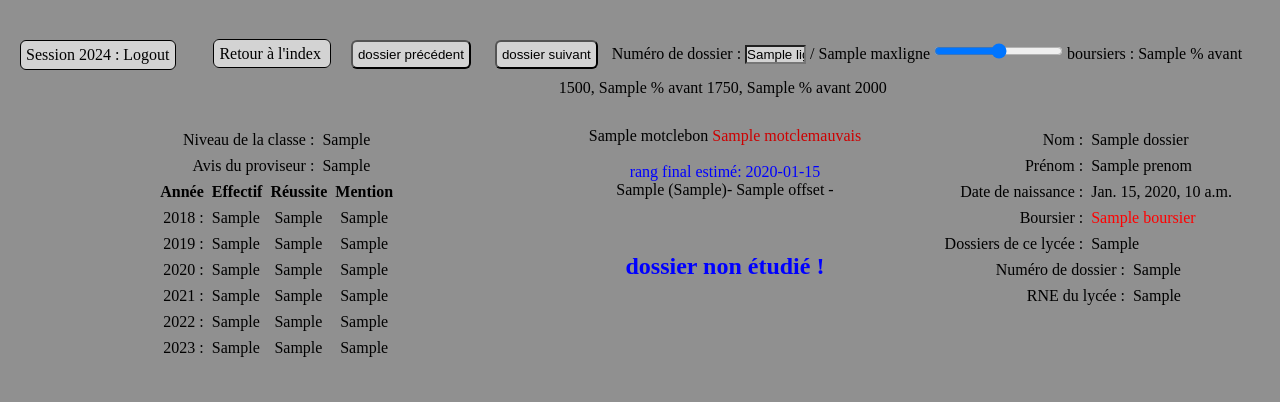
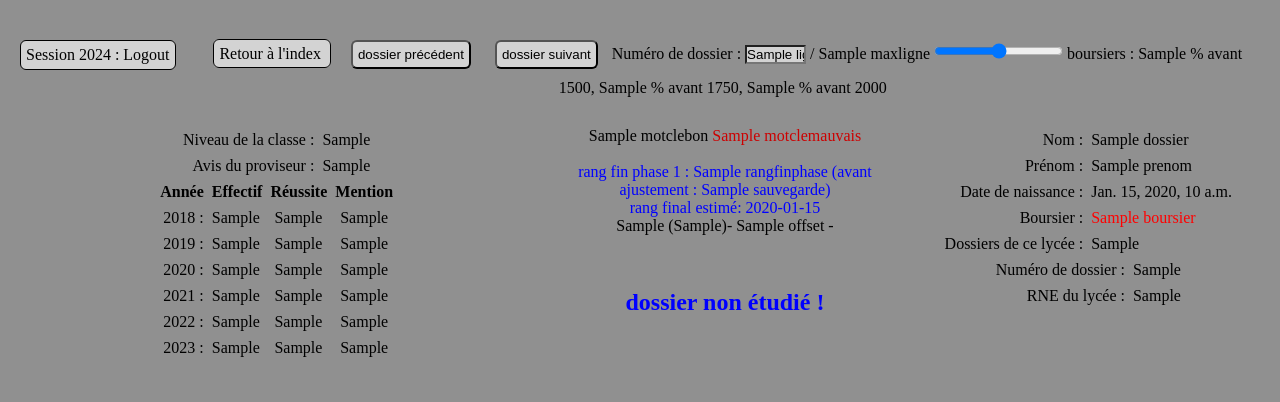
Before and after one commit to JeromeCirm/sitempsi, a Django app: template etudedossier2024/templates/etudedossier2024/traitement.html in a window 1280 px wide. Shown: the top 402 px of the page. Run offline with Django 4.2, Linux system fonts and the light colour scheme; tables that the repository leaves empty hold one stand-in row (values such as "Sample post"); the template is opened without the code that fills it: values that come from a table or form of the project are taken from there, most other values are stand-ins (such as "Sample title", 1, 10 or a date in 2020); parts of the project's set-up code (start-up, migrations or seed data) failed here and were passed over.

Commit message:
Update traitement.html

```diff
--- a/etudedossier2024/templates/etudedossier2024/traitement.html
+++ b/etudedossier2024/templates/etudedossier2024/traitement.html
@@ -61,7 +61,7 @@ var categorie="{{ dossier.categorieDossier }}"
     </DIV>
     <DIV > <span style="color:{{ couleurs.tresBon }}"> {% if dossier.motclebon != None %}{{ dossier.motclebon }} {% endif %} </span>
            <span class="red"> {% if dossier.motclemauvais != None %}{{ dossier.motclemauvais }} {% endif %} </span>
-         <BR> <BR> <span style="color : blue;">{% if False %}rang fin phase 1 : {{ dossier.rangfinphase }} (avant ajustement : {{ dossier.sauvegarde }}) <BR>{% endif %}
+         <BR> <BR> <span style="color : blue;">{% if True %}rang fin phase 1 : {{ dossier.rangfinphase }} (avant ajustement : {{ dossier.sauvegarde }}) <BR>{% endif %}
                 rang final estimé: {{ rangfinalestime }}</span><BR><span>
                 {%for x,value in offset.items %}  {{ value.0 }} ({{ value.1 }})- {{ x }}  - {% endfor %}</span><BR>
                     {% if False %}<span style="color : blue;">rang final : {{ dossier.rangfinal }}</span>{% endif %}
```
